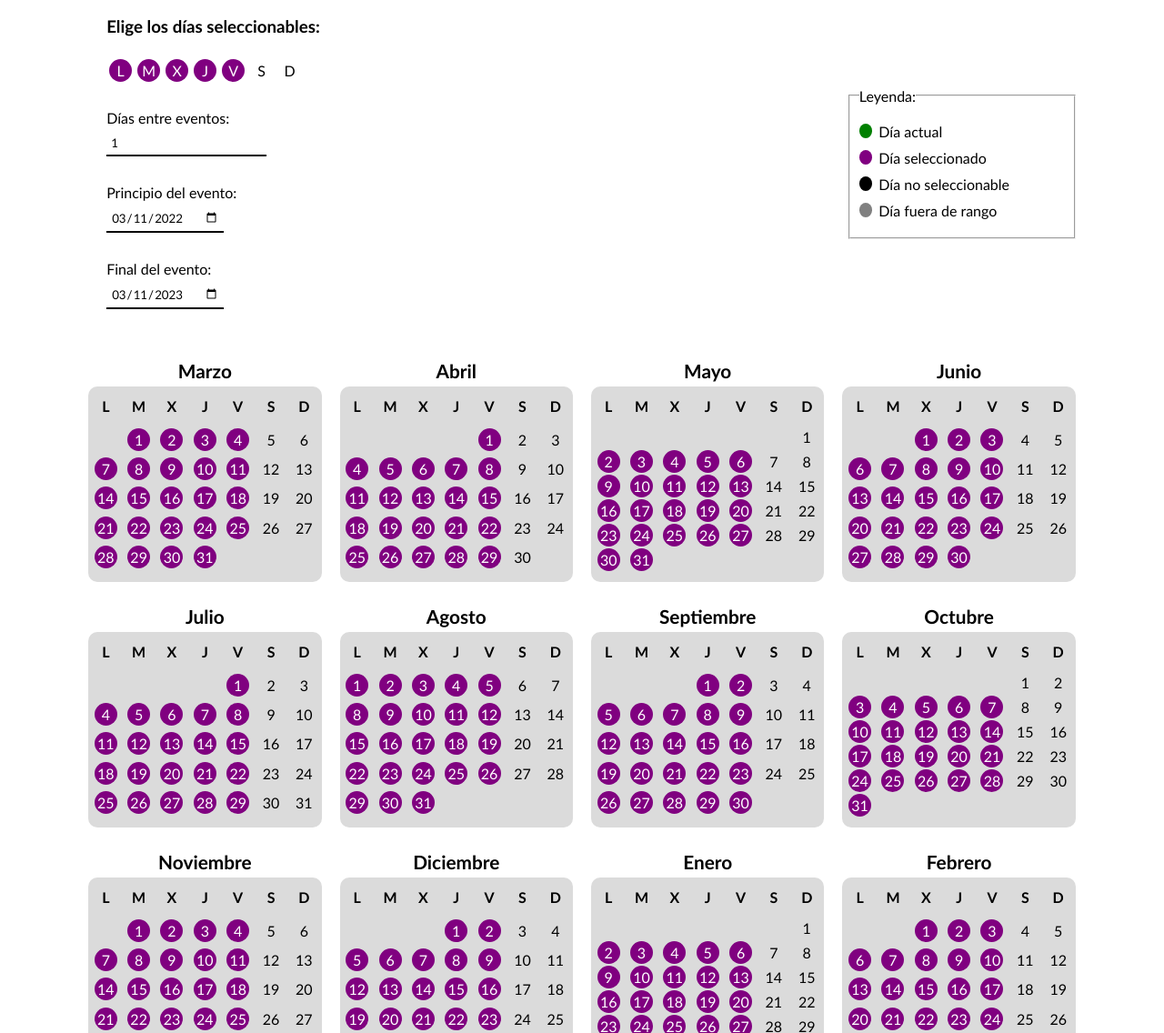
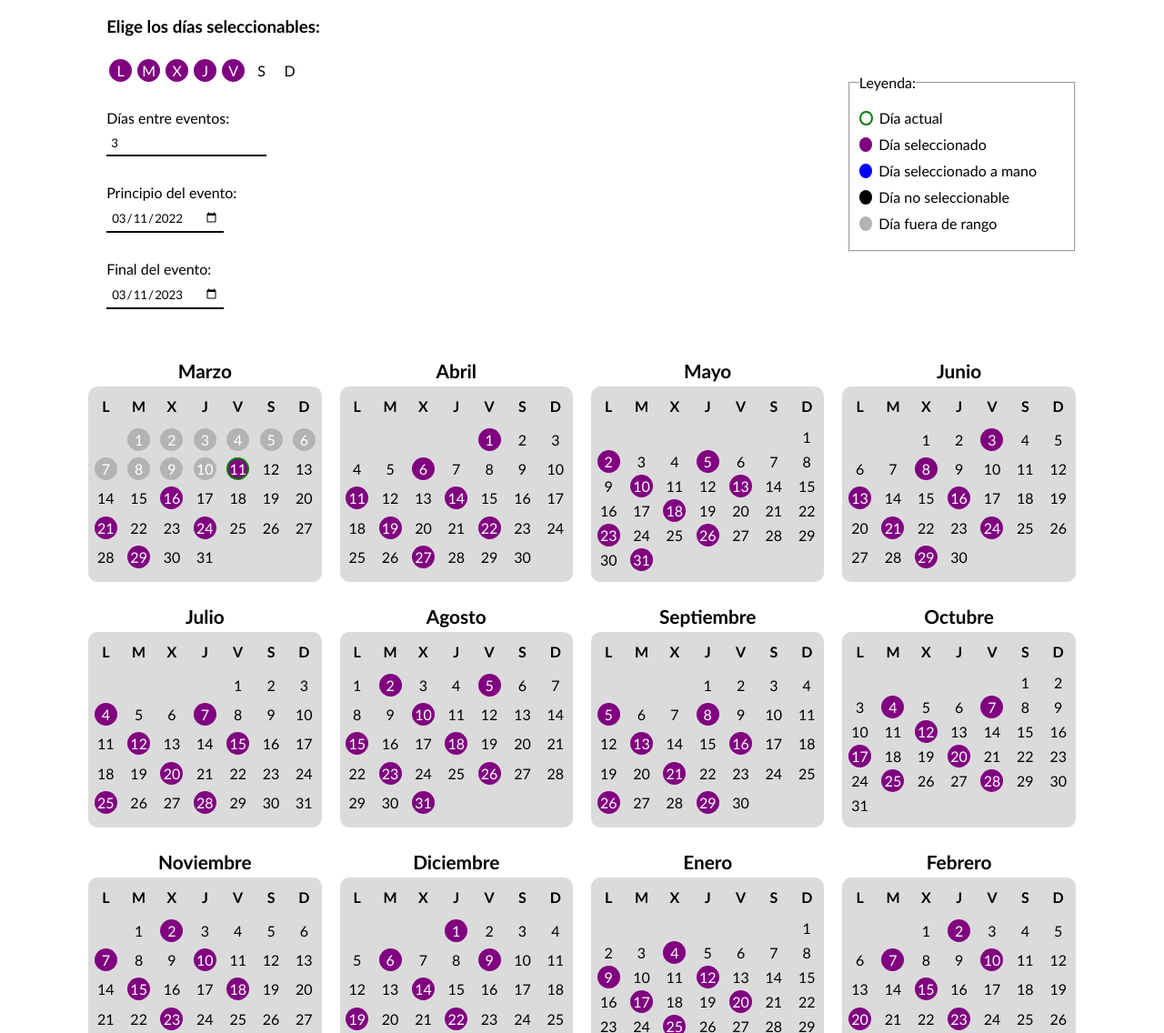
Before and after one commit to Hydradox/ICS-Events-Creator, a website: page public/index.html in a window 1280 px wide. Shown: the part 148-1284 px from the top of the page at 91% size. Drawn offline with Linux system fonts and the light colour scheme.

Commit message:
Able to modify params and visualize data

```diff
--- a/public/css/main.css
+++ b/public/css/main.css
@@ -49,19 +49,18 @@ input:focus {
 .color {
     width: 1em;
     height: 1em;
-
-    background-color: #000000;
     border-radius: 50%;
 
     display: inline-block;
     margin-right: 7px;
 }
 
-.green { background-color: green; }
-.purple { background-color: purple; }
-.blue { background-color: blue; }
-.black { background-color: black; }
-.grey { background-color: grey; }
+.today { border: 2px solid green; }
+.out-of-range { color: #fff; background-color: #b3b3b3; }
+
+.selected { color: #fff; background-color: purple; }
+.user-selected { color: #fff; background-color: blue; }
+.unselectable { color: #fff; background-color: black; }
 
 
 
@@ -232,21 +231,6 @@ main {
     transition: 0.1s ease-in-out;
 }
 
-.month td div.selected {
-    background-color: purple;
-    color: #fff;
-}
-
-.month td div.unselectable {
-    background-color: #000000;
-    color: #fff;
-}
-
-.month td div.today {
-    border: 3px solid green;
-}
-
-
 
 
 
--- a/public/index.html
+++ b/public/index.html
@@ -33,14 +33,14 @@
                 >
             </label>
 
-            <label for="startDate">
+            <label for="evStart">
                 <span>Principio del evento:</span>
-                <input type="date" name="startDate" id="startDate">
+                <input type="date" name="evStart" id="evStart">
             </label>
 
-            <label for="endDate">
+            <label for="evEnd">
                 <span>Final del evento:</span>
-                <input type="date" name="endDate" id="endDate">
+                <input type="date" name="evEnd" id="evEnd">
             </label>
         </div>
 
@@ -49,19 +49,23 @@
             <legend>Leyenda:</legend>
             <ul>
                 <li>
-                    <span class="color green"></span>
+                    <span class="color today"></span>
                     <span class="legend-txt">Día actual<l</span>
                 </li>
                 <li>
-                    <span class="color purple"></span>
+                    <span class="color selected"></span>
                     <span class="legend-txt">Día seleccionado<l</span>
                 </li>
                 <li>
-                    <span class="color black"></span>
+                    <span class="color user-selected"></span>
+                    <span class="legend-txt">Día seleccionado a mano<l</span>
+                </li>
+                <li>
+                    <span class="color unselectable"></span>
                     <span class="legend-txt">Día no seleccionable</span>
                 </li>
                 <li>
-                    <span class="color grey"></span>
+                    <span class="color out-of-range"></span>
                     <span class="legend-txt">Día fuera de rango</span>
                 </li>
             </ul>
--- a/public/js/main.js
+++ b/public/js/main.js
@@ -3,17 +3,26 @@ let daySelector = $('#day-list li');
 let main = $('main');
 
 // Init vars
+let selectedDates = [];
+let unselectableDates = [];
+
 let ts = moment();
-const monthCount = 12;
-const dayEq = 86400000;
+const monthCount = 15;
+
+let daysBetweenEvents = $('#daysBetweenEvents');
+let evStart = $('#evStart');
+let evEnd = $('#evEnd');
+
+let calStart = ts.clone().startOf('month');
+let calEnd = ts.clone().add(monthCount - 1, 'M').endOf('month');
 
 
 
 
 // Set default params
-$('#daysBetweenEvents').val(1);
-$('#startDate').val(moment().format('YYYY-MM-DD'));
-$('#endDate').val(moment().add(1, 'Y').format('YYYY-MM-DD'));
+daysBetweenEvents.val(3);
+evStart.val(moment().format('YYYY-MM-DD'));
+evEnd.val(moment().add(1, 'Y').format('YYYY-MM-DD'));
 
 
 
@@ -102,15 +111,41 @@ function getMonth(date) {
  */
 markDates();
 function markDates() {
-    let diasSeleccion = $('#day-list li.active');
+    // Reset marks
+    $('.month tbody tr td div').removeClass();
+    selectedDates = [];
+    unselectableDates = [];
 
 
-    // Reset marks
-    $('.month tbody tr td div.selected').removeClass('selected');
+    // Set today mark
+    $('.month tbody tr td div[data-date="' + moment().format('YYYY-MM-DD') + '"]').addClass('today');
+
+    // Set outside range marks
+    // Before event
+    for(let i = calStart.clone(); i < moment(evStart.val()); i.add(1, 'd')) {
+        $('.month tbody tr td div[data-date="' + i.format('YYYY-MM-DD') + '"]').addClass('out-of-range');
+    }
+
+    // After event
+    for(let i = moment(evEnd.val()); i < calEnd; i.add(1, 'd')) {
+        $('.month tbody tr td div[data-date="' + i.format('YYYY-MM-DD') + '"]').addClass('out-of-range');
+    }
 
 
-    for(let i = 0; i < diasSeleccion.length; i++) {
-        $('.month tbody tr td div[data-day="' + $(diasSeleccion[i]).data('day') + '"]').addClass('selected')
+
+    // Set day selector marks counting days between events
+    let daysCount = (daysBetweenEvents.val() || 1) - 1;
+    for(let i = moment(evStart.val()).clone(); i < moment(evEnd.val()).clone(); i.add(1, 'd')) {
+        // Valid date
+        if(validDaySelector(i) != 0) {
+            daysCount++;
+
+            // Reached limit date
+            if(daysCount == (daysBetweenEvents.val() || 1)) {
+                daysCount = 0;
+                $('.month tbody tr td div[data-date="' + i.format('YYYY-MM-DD') + '"][data-day="' + validDaySelector(i) + '"]:not(.out-of-range)').addClass('selected')
+            }
+        }
     }
 }
 
@@ -135,10 +170,13 @@ daySelector.on('click', function(e) {
     markDates();
 });
 
+
+/* Shifting listener */
 let shifting = false;
 $(document).on('keyup keydown', function(e){shifting = e.shiftKey} );
 
 
+/* Unselectable day activator */
 $('.month tbody tr td div').on('click', function(e) {
 
     if(shifting) {
@@ -146,7 +184,14 @@ $('.month tbody tr td div').on('click', function(e) {
     } else {
         $(e.target).toggleClass('selected');
     }
-})
+});
+
+
+/* Cal params listener */
+$('#daysBetweenEvents, #evStart, #evEnd').on('change input', function(e) {
+    console.log('Change')
+    markDates()
+});
 
 
 
@@ -160,6 +205,10 @@ $('.month tbody tr td div').on('click', function(e) {
 
 
 
+function validDaySelector(date) {
+    let day = getNumInWeek(date);
+    return ($('#day-list li[data-day="' + day + '"].active').length == 1 ? day : 0);
+}
 
 
 
```
